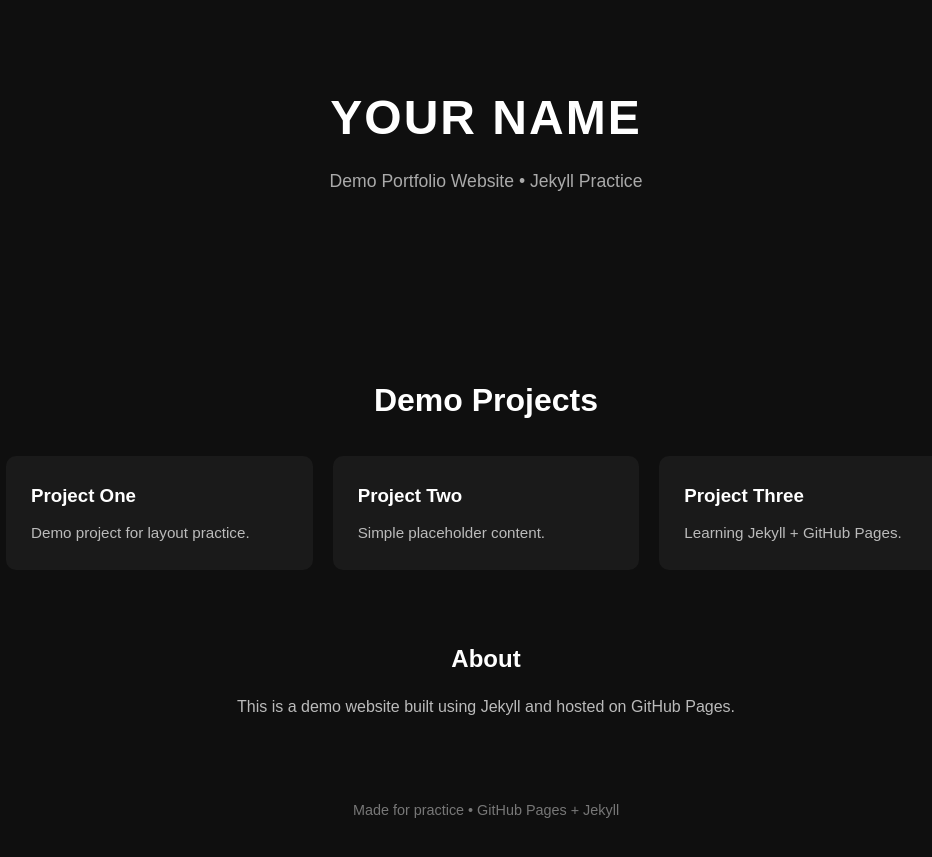
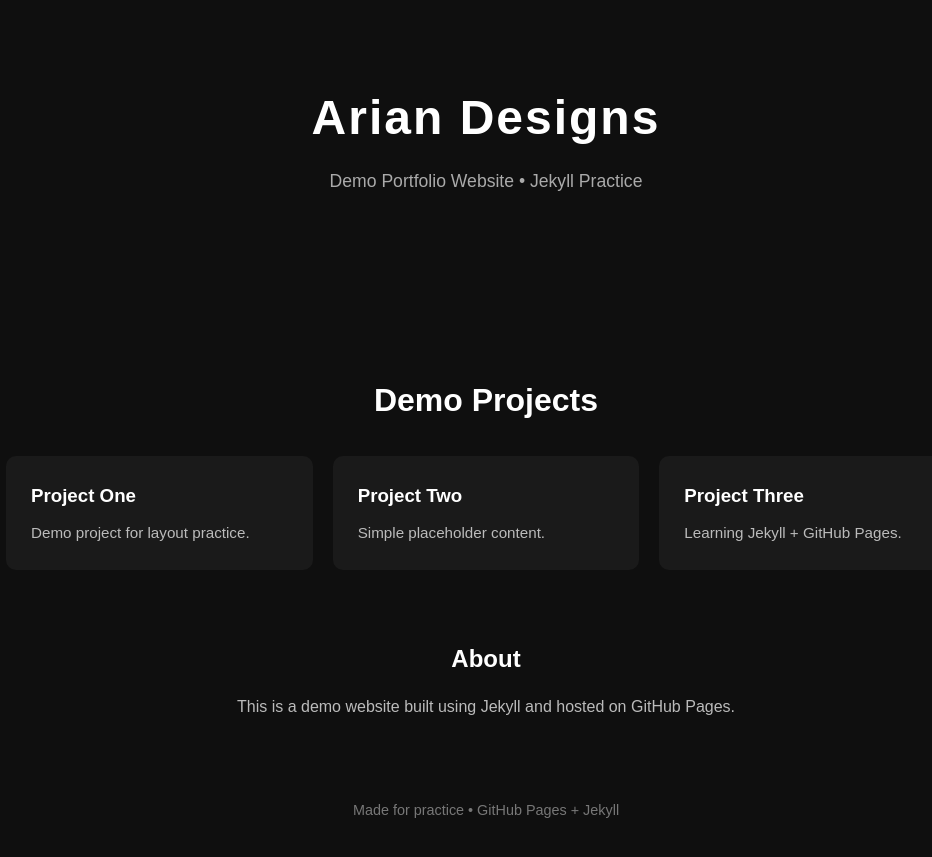
Before and after one commit to ariantechzone-stack/ariantechzone-stack.github.io, a Jekyll site: the page built from index.md, in a window 1280 px wide. Shown: the top 857 px of the page, without its empty margins (154-1086 px from the left). Built offline with Jekyll 4.4.1, drawn with Linux system fonts in a browser that asks for light colours.

Commit message:
Update index.md

```diff
--- a/index.md
+++ b/index.md
@@ -4,7 +4,7 @@ title: Home
 ---
 
 <div class="hero">
-  <h1>YOUR NAME</h1>
+  <h1>Arian Designs</h1>
   <p>Demo Portfolio Website • Jekyll Practice</p>
 </div>
 
```
